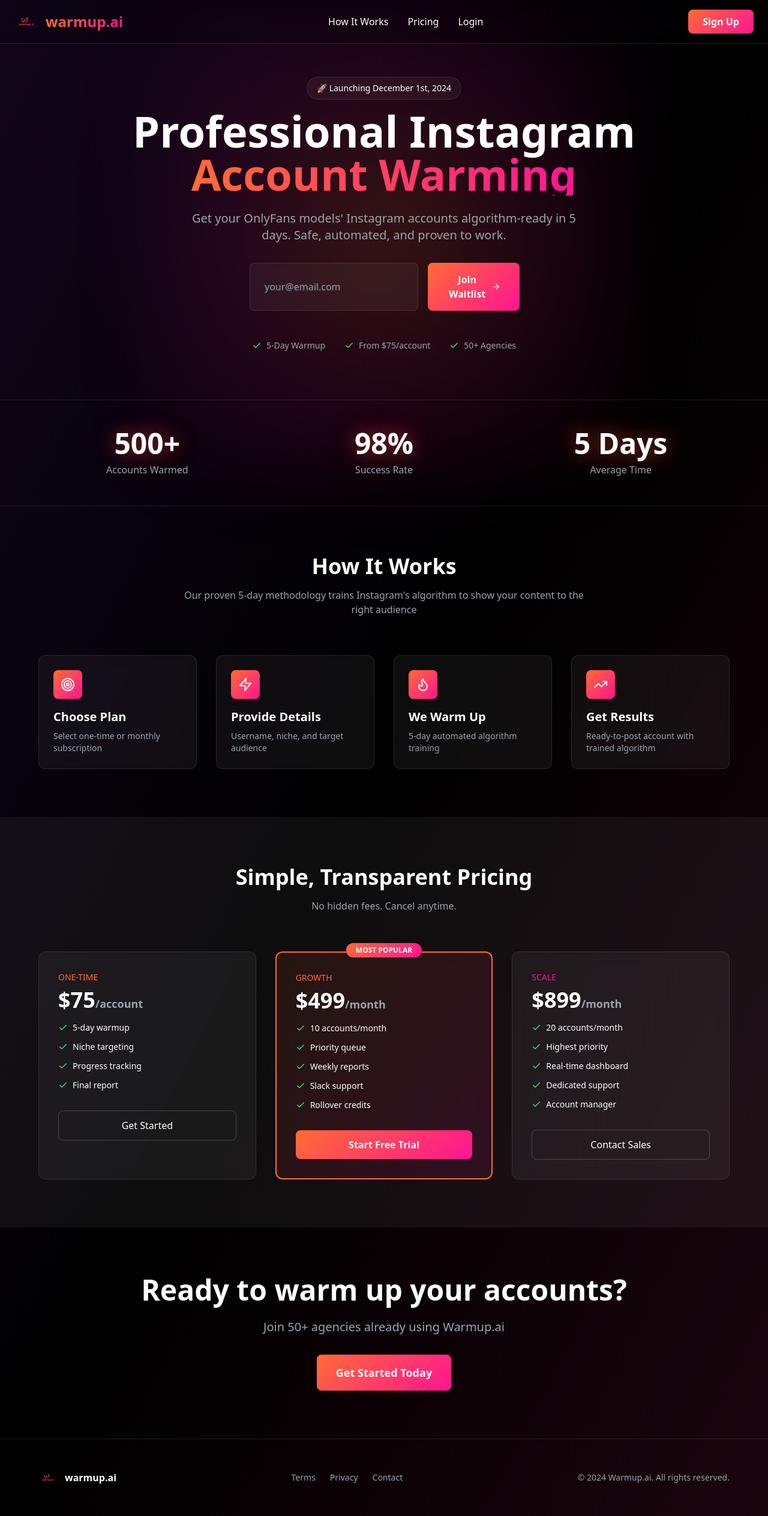
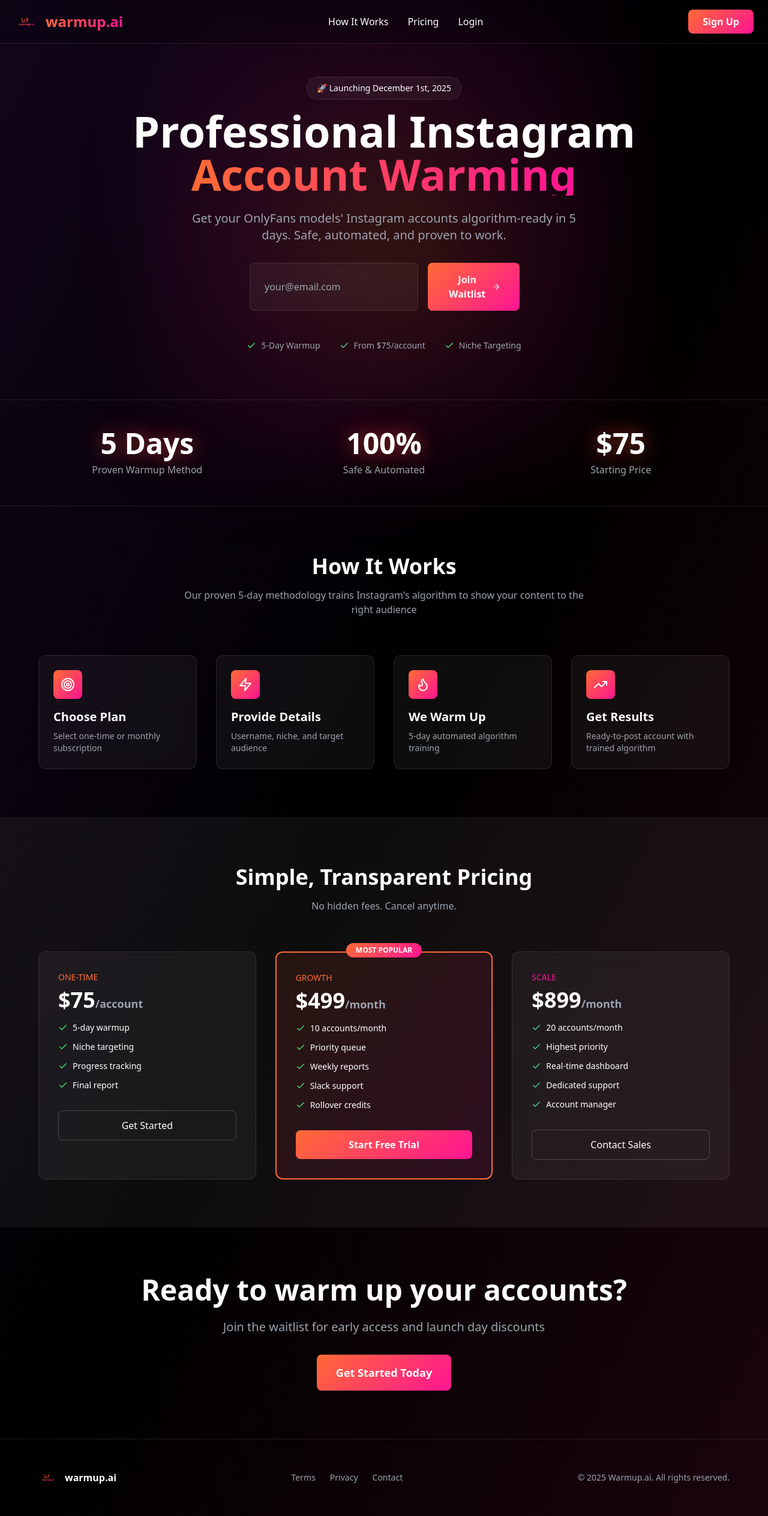
Before and after one commit to WarmUp-AI/WebDev, a React (Vite) app: page / in a window 1280 px wide. Shown: the whole page at 60% size. Built offline with nearby package versions, Linux system fonts and the light colour scheme.

Commit message:
Update launch year to 2025 and make stats authentic

```diff
--- a/src/LandingPage.jsx
+++ b/src/LandingPage.jsx
@@ -55,7 +55,7 @@
       <section className="pt-32 pb-20 px-6">
         <div className="max-w-6xl mx-auto text-center">
           <div className="inline-block mb-4 px-4 py-2 bg-white/5 backdrop-blur-md border border-white/10 rounded-full text-sm">
-            🚀 Launching December 1st, 2024
+            🚀 Launching December 1st, 2025
           </div>
 
           <h1 className="text-6xl md:text-7xl font-bold mb-6 leading-tight">
@@ -99,7 +99,7 @@
             </div>
             <div className="flex items-center gap-2">
               <Check className="text-green-400" size={16} />
-              50+ Agencies
+              Niche Targeting
             </div>
           </div>
         </div>
@@ -112,25 +112,25 @@
             <div className="text-5xl font-bold text-white mb-2" style={{
               textShadow: '0 0 30px rgba(255, 107, 53, 0.5), 0 0 60px rgba(255, 20, 147, 0.3)'
             }}>
-              500+
+              5 Days
             </div>
-            <div className="text-gray-400">Accounts Warmed</div>
+            <div className="text-gray-400">Proven Warmup Method</div>
           </div>
           <div>
             <div className="text-5xl font-bold text-white mb-2" style={{
               textShadow: '0 0 30px rgba(255, 107, 53, 0.5), 0 0 60px rgba(255, 20, 147, 0.3)'
             }}>
-              98%
+              100%
             </div>
-            <div className="text-gray-400">Success Rate</div>
+            <div className="text-gray-400">Safe & Automated</div>
           </div>
           <div>
             <div className="text-5xl font-bold text-white mb-2" style={{
               textShadow: '0 0 30px rgba(255, 107, 53, 0.5), 0 0 60px rgba(255, 20, 147, 0.3)'
             }}>
-              5 Days
+              $75
             </div>
-            <div className="text-gray-400">Average Time</div>
+            <div className="text-gray-400">Starting Price</div>
           </div>
         </div>
       </section>
@@ -251,7 +251,7 @@
             Ready to warm up your accounts?
           </h2>
           <p className="text-xl text-gray-400 mb-8">
-            Join 50+ agencies already using Warmup.ai
+            Join the waitlist for early access and launch day discounts
           </p>
           <button className="px-8 py-4 bg-brand-gradient rounded-lg font-semibold text-lg hover:shadow-glow transition">
             Get Started Today
@@ -272,7 +272,7 @@
             <a href="#" className="hover:text-white transition">Contact</a>
           </div>
           <div className="text-sm text-gray-400">
-            © 2024 Warmup.ai. All rights reserved.
+            © 2025 Warmup.ai. All rights reserved.
           </div>
         </div>
       </footer>
```
